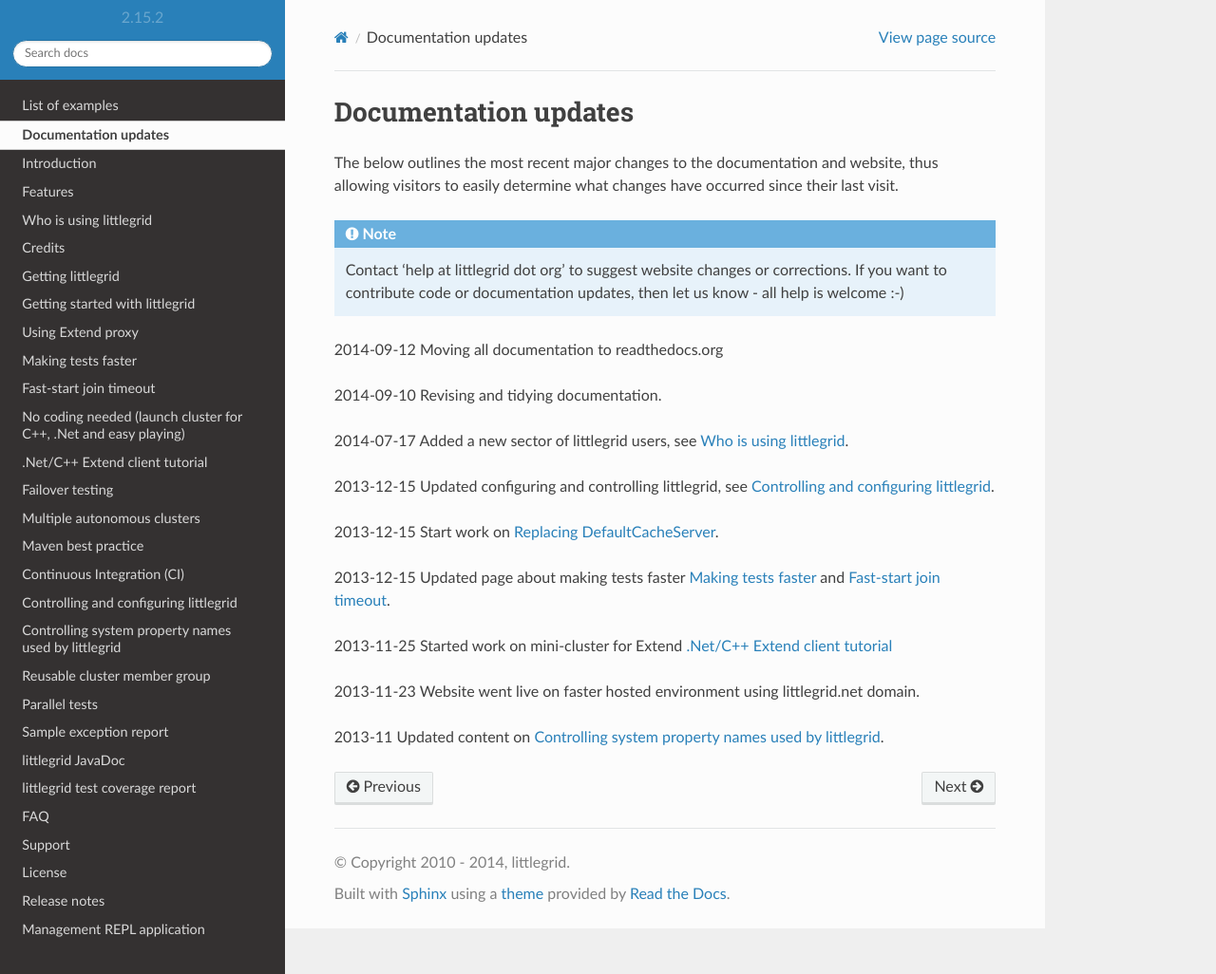
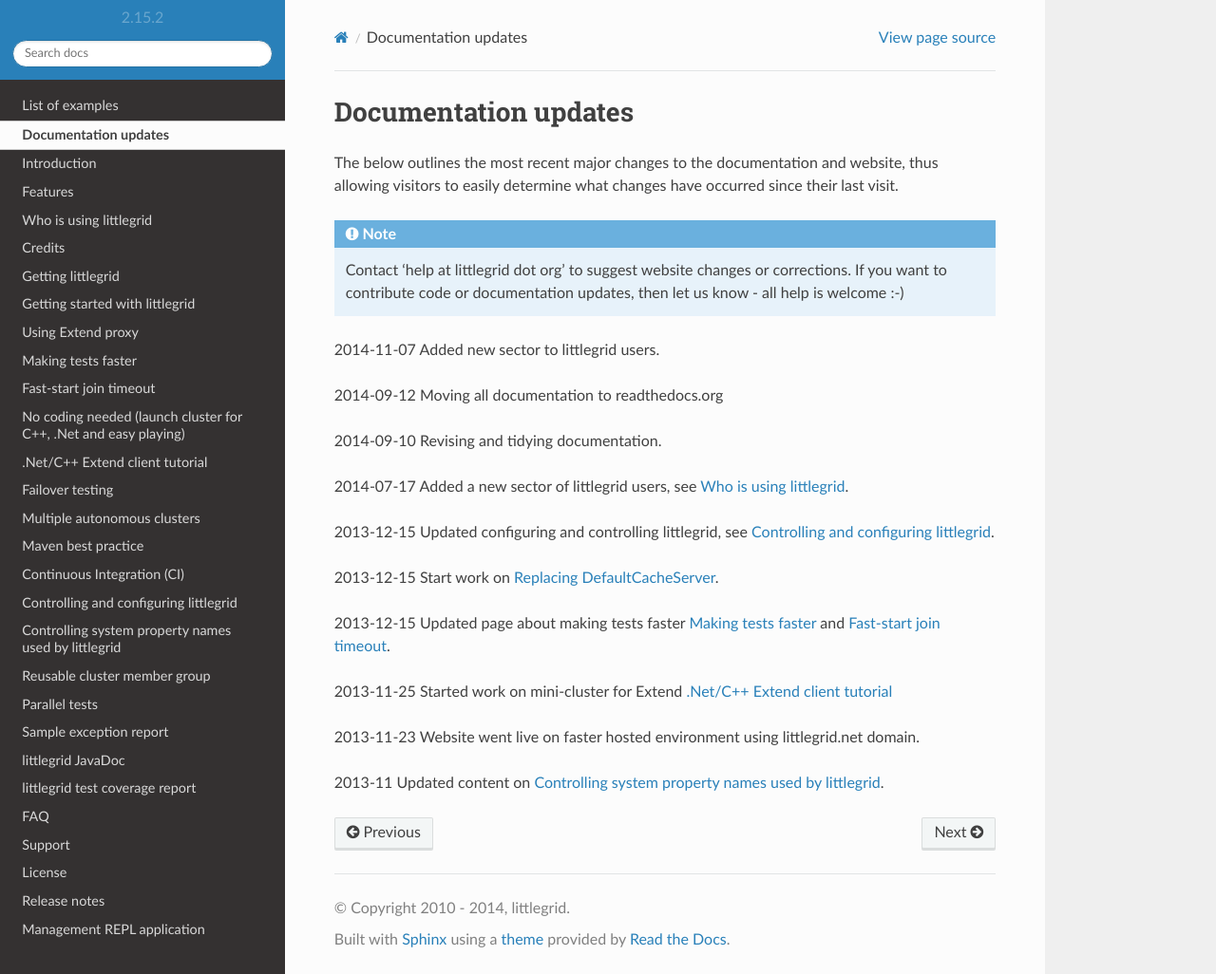
Before and after one commit to littlegrid/www, a Sphinx documentation site: the page built from source/documentation-updates.rst, in a window 1280 px wide and 1026 px high. Shown: the whole window at 95% size. Built offline with Sphinx 7.4.7 and the Read the Docs theme 2.0.0, drawn with Linux system fonts in a browser that asks for light colours.

Commit message:
Update documentation-updates.rst

```diff
--- a/source/documentation-updates.rst
+++ b/source/documentation-updates.rst
@@ -8,6 +8,8 @@ The below outlines the most recent major changes to the documentation and websit
 to easily determine what changes have occurred since their last visit.
 
 .. note:: Contact 'help at littlegrid dot org' to suggest website changes or corrections.  If you want to contribute code or documentation updates, then let us know - all help is welcome :-)
+
+2014-11-07 Added new sector to littlegrid users.
 
 2014-09-12 Moving all documentation to readthedocs.org
 
```
